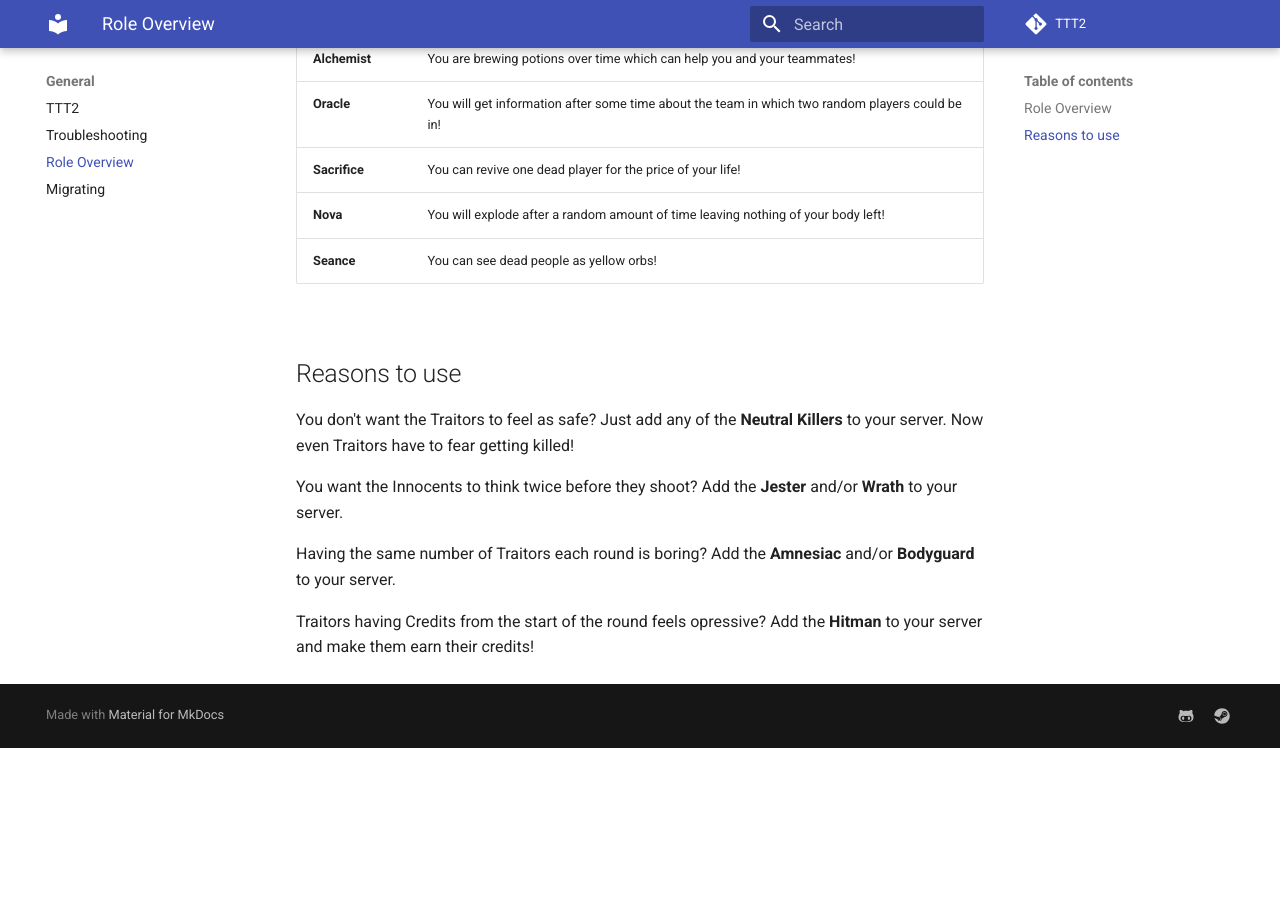
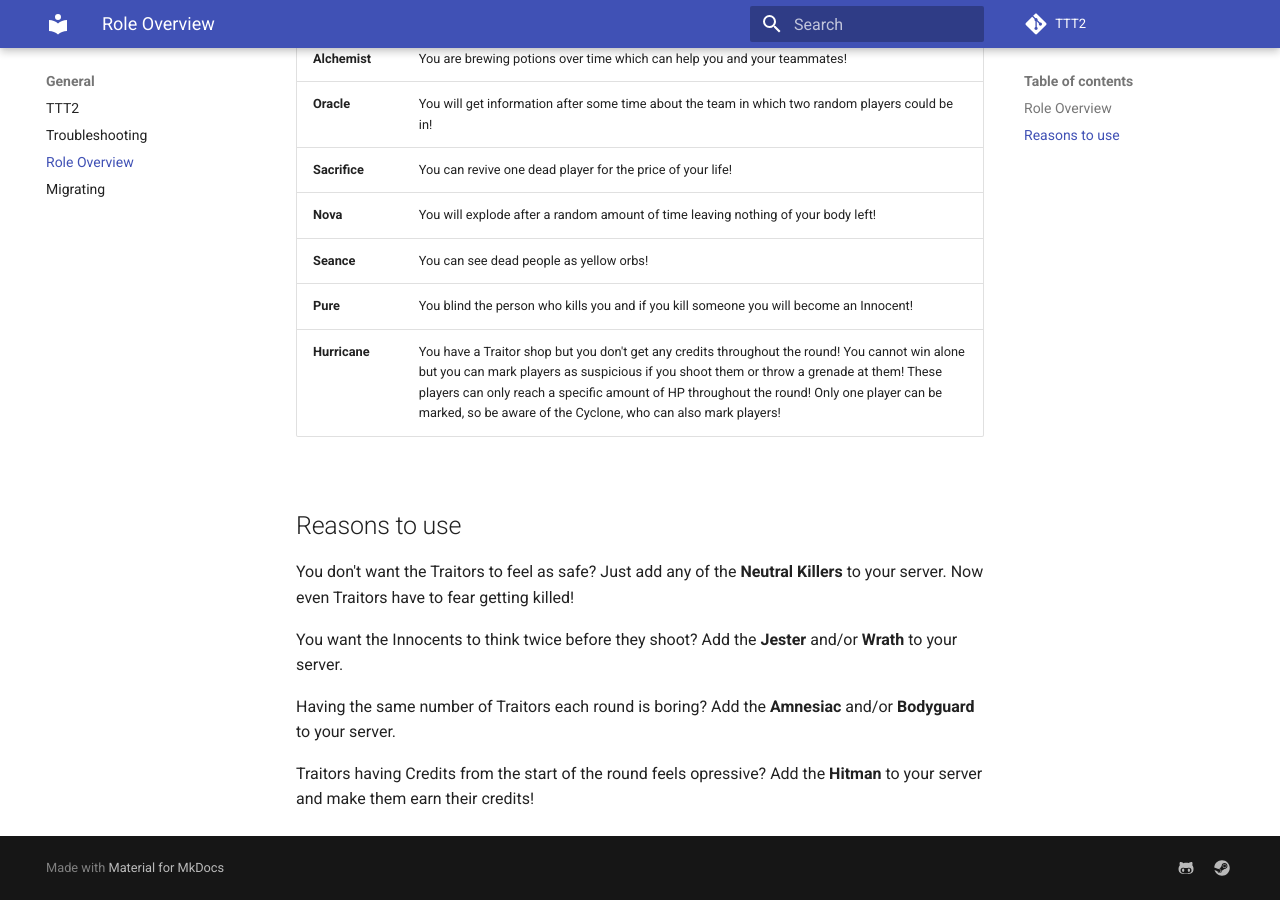
Before and after one commit to TTT-2/docs, an MkDocs documentation site: the page built from docs/general/roles.md, in a window 1280 px wide and 900 px high, scrolled down 1155 px. Built offline with MkDocs 1.6.1 and Material for MkDocs 9.7.7, drawn with Linux system fonts in a browser that asks for light colours; comment, search, counter and statistics services are not loaded; before the commit the page ends 1903 px from its top, so only the background shows below that.

Commit message:
added new roles

```diff
--- a/docs/general/roles.md
+++ b/docs/general/roles.md
@@ -29,6 +29,8 @@
     |**Sacrifice**|You can revive one dead player for the price of your life!|
     |**Nova**|You will explode after a random amount of time leaving nothing of your body left!|
     |**Seance**|You can see dead people as yellow orbs!|
+    |**Pure**|You blind the person who kills you and if you kill someone you will become an Innocent!|
+    |**Hurricane**|You have a Traitor shop but you don't get any credits throughout the round! You cannot win alone but you can mark players as suspicious if you shoot them or throw a grenade at them! These players can only reach a specific amount of HP throughout the round! Only one player can be marked, so be aware of the Cyclone, who can also mark players!|
 
 === "Detective Roles"
 
@@ -65,6 +67,9 @@
     |**Accomplice**|You don't know your Traitor colleagues but they know you!|
     |**Impostor**|He has many different powers to kill/trick the Innocents!|
     |**Imitator**|He is a Traitor with no shop who can imitate any Innocent role!|
+    |**Arsonist**|You are a Traitor with fire resistance, a flamethrower and a flare gun!|
+    |**Haunted**|Like the Spectre, but now as a Traitor!|
+    |**Cyclone**|You are a normal Traitor but you can mark players as suspicious if you shoot them or throw a grenade at them! These players can only reach a specific amount of HP throughout the round! Only one player can be marked, so be aware of the Hurricane, who can also mark players!|
 
 === "Neutral Killers"
 
@@ -106,6 +111,7 @@
     |**Swapper**|If he gets killed he will transform to the role of the killer and the killer will be the new Swapper! He is a Jester role!|
     |**Elderly**|You have to stay alive in order to win with the last team!|
     |**Leech**|You have to stay alive and you need to be near a player to win with the last team! If you are not near a player you will become more and more hungry and die!|
+    |**Thief**|You need to stay alive to steal the win from the others!|
 
 ## Reasons to use
 
```
